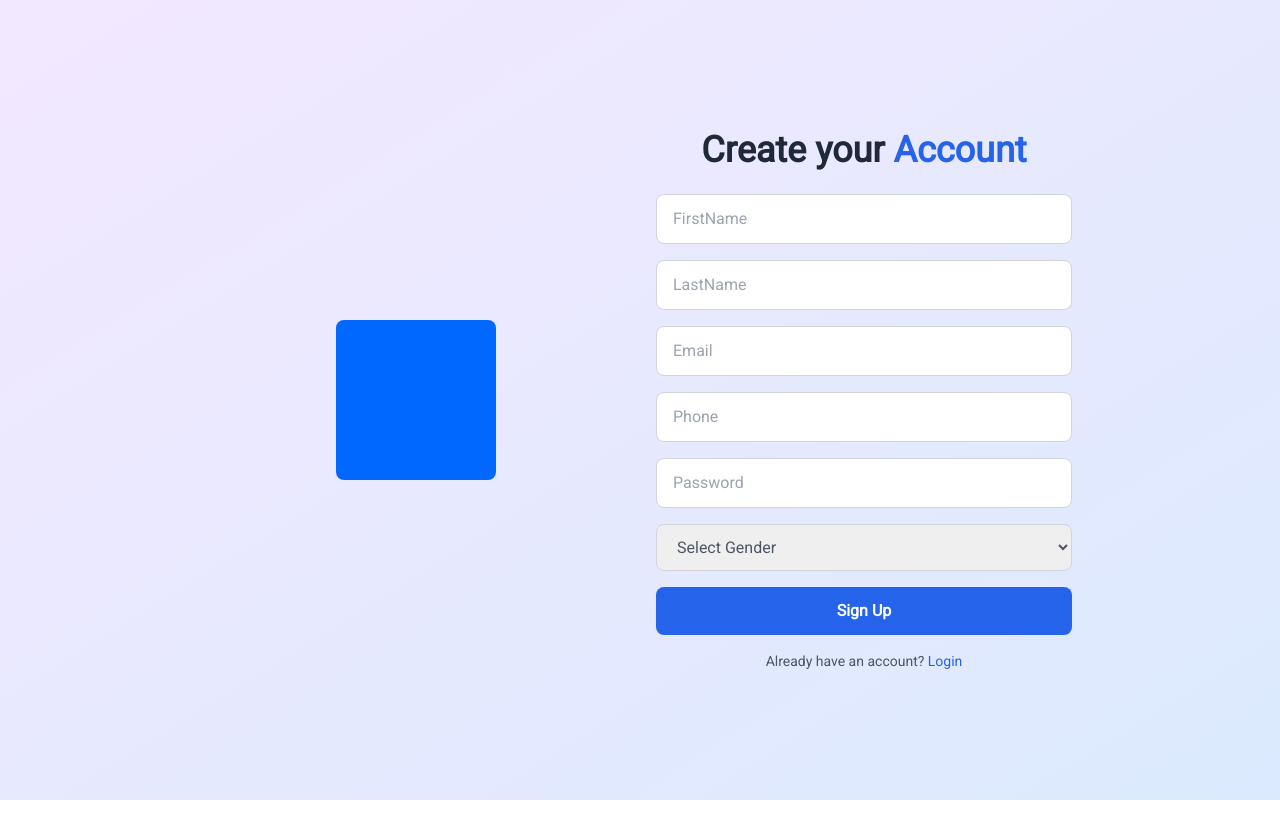
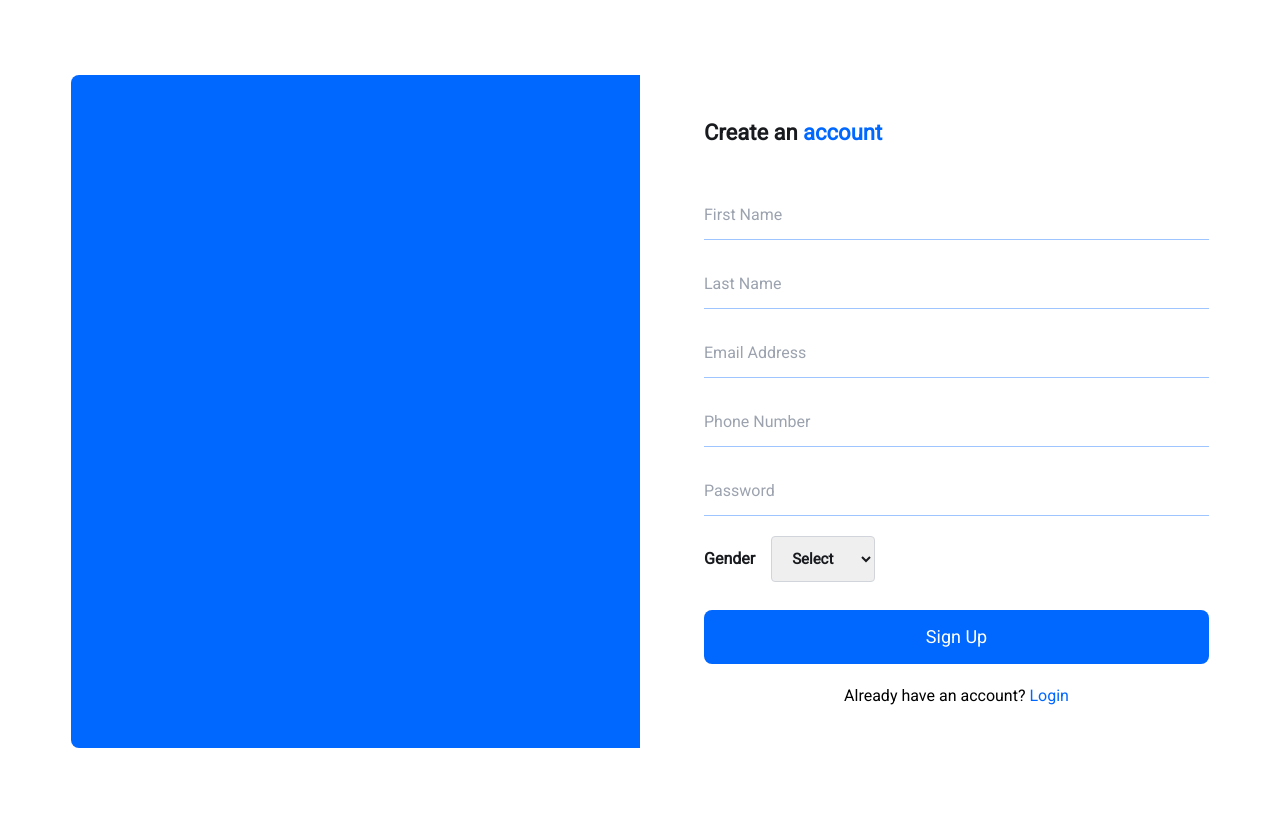
Before and after one commit to kumargaurav3815/Medicare_frontend, a React (Vite) app: page /register in a window 1280 px wide. Before the commit the page ends 800 px from the top, so only its background shows below. Built offline with nearby package versions, Linux system fonts and the light colour scheme.

Commit message:
Fix CORS: use array instead of comma string

```diff
--- a/src/pages/Login.jsx
+++ b/src/pages/Login.jsx
@@ -1,11 +1,11 @@
 /** @format */
 
 import { useState, useEffect } from "react";
-import { Link, useNavigate } from "react-router-dom";
-import { BsArrowLeft } from "react-icons/bs";
-import { toast, ToastContainer } from "react-toastify";
 import loginImg from "../assets/images/login.gif";
 import api from "../../api";
+import { useNavigate } from "react-router-dom";
+import { toast, ToastContainer } from "react-toastify";
+import { Link } from "react-router-dom";
 import "react-toastify/dist/ReactToastify.css";
 
 function Login() {
@@ -13,6 +13,7 @@ function Login() {
   const [email, setEmail] = useState("");
   const [password, setPassword] = useState("");
   const [confirmPassword, setConfirmPassword] = useState("");
+  const [hasShownExpiredMessage, setHasShownExpiredMessage] = useState(false);
 
   const handleLogin = async (e) => {
     e.preventDefault();
@@ -22,69 +23,153 @@ function Login() {
         password,
         confirmPassword,
       });
+
       toast.success(res.data.message || "Login successful!");
-      localStorage.setItem("token", res.data.token);
-      setTimeout(() => navigateTo("/"), 500);
+      const token = res.data.token;
+      localStorage.setItem("token", token);
+      checkTokenExpiration(token);
+      setTimeout(() => {
+        navigateTo("/");
+      }, 500);
     } catch (error) {
-      toast.error(error.response?.data?.message || "Login failed.");
+      if (error.response) {
+        toast.error(
+          error.response.data.message || "Login failed. Please try again."
+        );
+      } else {
+        toast.error("Login failed. Please try again.");
+      }
     }
   };
 
+  const handleRegisterNewUser = () => {
+    navigateTo("/register");
+  };
+
+  const handleLogout = () => {
+    localStorage.removeItem("token");
+    if (!hasShownExpiredMessage) {
+      toast.info("Your session has expired. Please log in again.");
+      setHasShownExpiredMessage(true);
+    }
+    navigateTo("/login");
+  };
+
+  const checkTokenExpiration = (token) => {
+    if (!token) return;
+    const payload = token.split(".")[1];
+    const decodedPayload = JSON.parse(atob(payload));
+    const expirationTime = decodedPayload.exp * 1000;
+
+    if (expirationTime < Date.now()) {
+      handleLogout();
+      return;
+    }
+
+    const intervalId = setInterval(() => {
+      if (Date.now() > expirationTime) {
+        handleLogout();
+        clearInterval(intervalId);
+      }
+    }, 1000);
+
+    return () => clearInterval(intervalId);
+  };
+
+  useEffect(() => {
+    const token = localStorage.getItem("token");
+    if (token) {
+      checkTokenExpiration(token);
+    }
+  }, []);
+
   return (
-    <section className="w-full h-[100dvh] flex responsive-layout items-center justify-center bg-gradient-to-br from-blue-200 via-white to-purple-300 px-4">
-      <ToastContainer />
-      <div className="flex justify-center items-center p-4 w-full max-w-md">
-        <img
-          src={loginImg}
-          alt="Login"
-          className="w-40 h-40 rounded-lg mb-4 md:mb-0"
-        />
+    <section className="flex items-center justify-center min-h-screen w-full">
+      <div className="max-w-[1170px] w-full px-4">
+        <div className="grid grid-cols-1 lg:grid-cols-2">
+          <div className="hidden lg:block">
+            <figure className="rounded-l-lg">
+              <img src={loginImg} className="w-full" alt="Login" />
+            </figure>
           </div>
-      <div className="flex flex-col justify-center w-full max-w-md px-4 py-6">
-        <h2 className="text-4xl font-bold text-center text-gray-800 mb-6">
-          Welcome Back
-        </h2>
-        <form onSubmit={handleLogin} className="space-y-5">
+
+          <div className="rounded-lg lg:pl-16 py-10">
+            <h3 className="text-headingColor text-[22px] leading-9 font-bold mb-10 text-center lg:text-left">
+              Login
+            </h3>
+
+            <form onSubmit={handleLogin}>
+              <div className="mb-5">
                 <input
                   type="email"
+                  name="email"
+                  className="w-full pr-4 py-3 border-b border-solid border-[#0066ff61] focus:outline-none focus:border-b-primaryColor text-[16px] leading-7 text-headingColor placeholder:text-textColor cursor-pointer"
+                  placeholder="Email Address"
                   value={email}
                   onChange={(e) => setEmail(e.target.value)}
                   required
-            placeholder="Email"
-            className="w-full px-4 py-3 rounded-lg border border-gray-300"
+                  autoComplete="email"
                 />
+              </div>
+
+              <div className="mb-5">
                 <input
                   type="password"
+                  name="password"
+                  className="w-full pr-4 py-3 border-b border-solid border-[#0066ff61] focus:outline-none focus:border-b-primaryColor text-[16px] leading-7 text-headingColor placeholder:text-textColor cursor-pointer"
+                  placeholder="Password"
                   value={password}
                   onChange={(e) => setPassword(e.target.value)}
                   required
-            placeholder="Password"
-            className="w-full px-4 py-3 rounded-lg border border-gray-300"
+                  autoComplete="current-password"
                 />
+              </div>
+
+              <div className="mb-5">
                 <input
                   type="password"
+                  name="confirmPassword"
+                  className="w-full pr-4 py-3 border-b border-solid border-[#0066ff61] focus:outline-none focus:border-b-primaryColor text-[16px] leading-7 text-headingColor placeholder:text-textColor cursor-pointer"
+                  placeholder="Confirm Password"
                   value={confirmPassword}
                   onChange={(e) => setConfirmPassword(e.target.value)}
                   required
-            placeholder="Confirm Password"
-            className="w-full px-4 py-3 rounded-lg border border-gray-300"
+                  autoComplete="new-password"
                 />
+              </div>
+
+              <div className="mt-7">
                 <button
                   type="submit"
-            className="w-full bg-blue-600 text-white py-3 rounded-lg font-semibold">
+                  className="w-full bg-primaryColor text-white text-[18px] leading-[30px] rounded-lg px-4 py-3">
                   Login
                 </button>
+              </div>
+
+              <p className="mt-2 text-textColor text-center">
+                <Link
+                  to="/forgotPassword"
+                  className="text-primaryColor font-medium ml-1">
+                  Forgot Password?
+                </Link>
+              </p>
+
+              <hr className="h-px my-4 bg-gray-200 border-0 dark:bg-gray-800" />
+
+              <div>
+                <button
+                  type="button"
+                  className="w-full bg-slate-500 text-white text-[18px] leading-[30px] rounded-lg px-4 py-3"
+                  onClick={handleRegisterNewUser}>
+                  Create Account
+                </button>
+              </div>
             </form>
-        <div className="mt-4 text-sm text-center">
-          <Link to="/forgotPassword" className="text-blue-600">
-            Forgot Password?
-          </Link>{" "}
-          •
-          <Link to="/register" className="text-blue-600 ml-2">
-            Create Account
-          </Link>
           </div>
         </div>
+      </div>
+
+      <ToastContainer />
     </section>
   );
 }
--- a/src/pages/ResetPassword.jsx
+++ b/src/pages/ResetPassword.jsx
@@ -2,74 +2,98 @@
 
 import { useState, useEffect } from "react";
 import { useNavigate, useParams } from "react-router-dom";
-import { toast, ToastContainer } from "react-toastify";
+import { ToastContainer, toast } from "react-toastify";
 import api from "../../api";
 import "react-toastify/dist/ReactToastify.css";
 
 const ResetPassword = () => {
   const { token } = useParams();
-  const navigate = useNavigate();
+  const navigateTo = useNavigate();
   const [password, setPassword] = useState("");
   const [confirmPassword, setConfirmPassword] = useState("");
 
   useEffect(() => {
     if (!token) {
       toast.error("Invalid or expired token.");
-      setTimeout(() => navigate("/login"), 3000);
+      setTimeout(() => {
+        navigateTo("/login");
+      }, 3000);
     }
-  }, [token, navigate]);
+  }, [token, navigateTo]);
 
-  const handleSubmit = async (e) => {
+  const handleResetPassword = async (e) => {
     e.preventDefault();
-    if (password !== confirmPassword)
-      return toast.error("Passwords do not match!");
+
+    if (password !== confirmPassword) {
+      toast.error("Passwords do not match!");
+      return;
+    }
 
     try {
-      const res = await api.put(`/user/reset-password/${token}`, { password });
-      toast.success(res.data.message || "Password reset successful!");
-      setTimeout(() => navigate("/login"), 1000);
-    } catch (err) {
-      toast.error(err.response?.data?.message || "Error resetting password.");
+      const response = await api.put(`/user/reset-password/${token}`, {
+        password,
+      });
+
+      toast.success(response.data.message || "Password reset successful!");
+      setTimeout(() => {
+        navigateTo("/login");
+      }, 1000);
+    } catch (error) {
+      toast.error(
+        error.response?.data?.message ||
+          "Failed to reset password. Please try again later."
+      );
     }
   };
 
   return (
-    <section className="w-full h-[100dvh] flex responsive-layout items-center justify-center bg-gradient-to-br from-blue-100 to-blue-50 px-4">
-      <ToastContainer />
-      <div className="flex justify-center items-center p-4 w-full max-w-md">
-        <img
-          src="/assets/images/reset.gif"
-          alt="Reset Password"
-          className="w-40 h-40 rounded-lg mb-4 md:mb-0"
-        />
-      </div>
-      <div className="flex flex-col justify-center w-full max-w-md px-4 py-6">
-        <h2 className="text-4xl font-bold text-center text-gray-800 mb-6">
+    <section className="flex items-center justify-center min-h-screen bg-gradient-to-r from-blue-100 to-blue-50 px-6 py-8">
+      <div className="max-w-md w-full bg-white shadow-lg rounded-xl p-8">
+        <h3 className="text-primaryColor text-3xl font-bold mb-8 text-center">
           Reset Password
-        </h2>
-        <form onSubmit={handleSubmit} className="space-y-5">
+        </h3>
+
+        <form onSubmit={handleResetPassword}>
+          <div className="mb-6">
+            <label className="block text-sm font-medium text-gray-700 mb-2">
+              New Password
+            </label>
             <input
               type="password"
-            placeholder="New Password"
+              placeholder="Enter new password"
+              autoComplete="new-password"
+              className="w-full px-4 py-3 border rounded-lg border-gray-300 focus:ring-2 focus:ring-primaryColor focus:outline-none text-gray-900 text-base placeholder-gray-400"
               value={password}
               onChange={(e) => setPassword(e.target.value)}
               required
-            className="w-full px-4 py-3 rounded-lg border border-gray-300"
             />
+          </div>
+
+          <div className="mb-6">
+            <label className="block text-sm font-medium text-gray-700 mb-2">
+              Confirm New Password
+            </label>
             <input
               type="password"
-            placeholder="Confirm Password"
+              placeholder="Confirm your password"
+              autoComplete="confirm-password"
+              className="w-full px-4 py-3 border rounded-lg border-gray-300 focus:ring-2 focus:ring-primaryColor focus:outline-none text-gray-900 text-base placeholder-gray-400"
               value={confirmPassword}
               onChange={(e) => setConfirmPassword(e.target.value)}
               required
-            className="w-full px-4 py-3 rounded-lg border border-gray-300"
             />
+          </div>
+
+          <div className="mt-8">
             <button
               type="submit"
-            className="w-full bg-blue-600 text-white py-3 rounded-lg font-semibold">
-            Reset
+              className="w-full bg-primaryColor hover:bg-primaryDark text-white text-lg font-semibold rounded-lg px-4 py-3 transition ease-in-out duration-300">
+              Reset Password
             </button>
+          </div>
         </form>
+
+        <ToastContainer />
       </div>
     </section>
   );
--- a/src/pages/SignUp.jsx
+++ b/src/pages/SignUp.jsx
@@ -1,92 +1,196 @@
 /** @format */
 
 import { useState } from "react";
+import signUpImg from "../assets/images/signup.gif";
 import { Link, useNavigate } from "react-router-dom";
 import { toast, ToastContainer } from "react-toastify";
-import signUpImg from "../assets/images/signup.gif";
 import api from "../../api";
 import "react-toastify/dist/ReactToastify.css";
 
 function Signup() {
+  const [firstName, setFirstName] = useState("");
+  const [lastName, setLastName] = useState("");
+  const [email, setEmail] = useState("");
+  const [phone, setPhone] = useState("");
+  const [gender, setGender] = useState("");
+  const [password, setPassword] = useState("");
+
   const navigateTo = useNavigate();
-  const [form, setForm] = useState({
-    firstName: "",
-    lastName: "",
-    email: "",
-    phone: "",
-    gender: "",
-    password: "",
+
+  const validateEmail = (email) =>
+    /^[^\s@]+@[^\s@]+\.[^\s@]+$/.test(email.toLowerCase());
+
+  const validatePhone = (phone) => phone.length >= 10;
+  const validatePassword = (password) => password.length >= 6;
+
+  const handleRegistration = async (e) => {
+    e.preventDefault();
+
+    if (!validateEmail(email)) {
+      toast.error("Please enter a valid email.");
+      return;
+    }
+    if (!validatePhone(phone)) {
+      toast.error("Phone number should be at least 10 digits.");
+      return;
+    }
+    if (!validatePassword(password)) {
+      toast.error("Password should be at least 6 characters long.");
+      return;
+    }
+
+    try {
+      const res = await api.post("/user/patient/register", {
+        firstName,
+        lastName,
+        email,
+        phone,
+        gender,
+        password,
       });
 
-  const handleChange = (e) =>
-    setForm({ ...form, [e.target.name]: e.target.value });
+      toast.success(res.data.message || "Registration successful!");
+      setTimeout(() => {
+        navigateTo("/login");
+      }, 800);
 
-  const handleSubmit = async (e) => {
-    e.preventDefault();
-    if (!form.email.includes("@")) return toast.error("Invalid email");
-    if (form.phone.length < 10) return toast.error("Phone must be 10+ digits");
-    if (form.password.length < 6) return toast.error("Password too short");
-
-    try {
-      const res = await api.post("/user/patient/register", form);
-      toast.success(res.data.message || "Registration successful");
-      setTimeout(() => navigateTo("/login"), 1000);
+      // Reset form fields
+      setFirstName("");
+      setLastName("");
+      setEmail("");
+      setPhone("");
+      setGender("");
+      setPassword("");
     } catch (error) {
-      toast.error(error.response?.data?.message || "Registration failed.");
+      console.error("Registration error:", error);
+      toast.error(
+        error.response?.data?.message ||
+          "Registration failed. Please try again."
+      );
     }
   };
 
   return (
-    <section className="w-full h-[100dvh] flex responsive-layout items-center justify-center bg-gradient-to-br from-purple-100 to-blue-100 px-4">
-      <ToastContainer />
-      <div className="flex justify-center items-center p-4 w-full max-w-md">
+    <section className="flex items-center justify-center min-h-screen w-full">
+      <div className="max-w-[1170px] w-full px-4">
+        <div className="grid grid-cols-1 lg:grid-cols-2">
+          <div className="hidden lg:block rounded-l-lg overflow-hidden">
+            <figure className="h-full w-full">
               <img
                 src={signUpImg}
-          alt="Signup"
-          className="w-40 h-40 rounded-lg mb-4 md:mb-0"
+                className="object-cover w-full h-full"
+                alt="Sign Up"
+              />
+            </figure>
+          </div>
+
+          <div className="rounded-lg lg:pl-16 py-10">
+            <h3 className="text-headingColor text-[22px] leading-9 font-bold mb-10 text-center lg:text-left">
+              Create an <span className="text-primaryColor">account</span>
+            </h3>
+
+            <form onSubmit={handleRegistration}>
+              <div className="mb-5">
+                <input
+                  type="text"
+                  name="firstName"
+                  placeholder="First Name"
+                  value={firstName}
+                  onChange={(e) => setFirstName(e.target.value)}
+                  className="w-full pr-4 py-3 border-b border-[#0066ff61] focus:outline-none focus:border-b-primaryColor text-[16px] text-headingColor placeholder:text-textColor"
+                  required
                 />
               </div>
-      <div className="flex flex-col justify-center w-full max-w-md px-4 py-6">
-        <h2 className="text-4xl font-bold text-center text-gray-800 mb-6">
-          Create your <span className="text-blue-600">Account</span>
-        </h2>
-        <form onSubmit={handleSubmit} className="space-y-4">
-          {["firstName", "lastName", "email", "phone", "password"].map(
-            (name, idx) => (
+
+              <div className="mb-5">
                 <input
-                key={idx}
-                name={name}
-                value={form[name]}
-                onChange={handleChange}
+                  type="text"
+                  name="lastName"
+                  placeholder="Last Name"
+                  value={lastName}
+                  onChange={(e) => setLastName(e.target.value)}
+                  className="w-full pr-4 py-3 border-b border-[#0066ff61] focus:outline-none focus:border-b-primaryColor text-[16px] text-headingColor placeholder:text-textColor"
                   required
-                placeholder={name.charAt(0).toUpperCase() + name.slice(1)}
-                className="w-full px-4 py-3 rounded-lg border border-gray-300"
                 />
-            )
-          )}
+              </div>
+
+              <div className="mb-5">
+                <input
+                  type="email"
+                  name="email"
+                  placeholder="Email Address"
+                  value={email}
+                  onChange={(e) => setEmail(e.target.value)}
+                  className="w-full pr-4 py-3 border-b border-[#0066ff61] focus:outline-none focus:border-b-primaryColor text-[16px] text-headingColor placeholder:text-textColor"
+                  required
+                  autoComplete="email"
+                />
+              </div>
+
+              <div className="mb-5">
+                <input
+                  type="tel"
+                  name="phone"
+                  placeholder="Phone Number"
+                  value={phone}
+                  onChange={(e) => setPhone(e.target.value)}
+                  className="w-full pr-4 py-3 border-b border-[#0066ff61] focus:outline-none focus:border-b-primaryColor text-[16px] text-headingColor placeholder:text-textColor"
+                  required
+                  autoComplete="tel"
+                />
+              </div>
+
+              <div className="mb-5">
+                <input
+                  type="password"
+                  name="password"
+                  placeholder="Password"
+                  value={password}
+                  onChange={(e) => setPassword(e.target.value)}
+                  className="w-full pr-4 py-3 border-b border-[#0066ff61] focus:outline-none focus:border-b-primaryColor text-[16px] text-headingColor placeholder:text-textColor"
+                  required
+                  autoComplete="new-password"
+                />
+              </div>
+
+              <div className="mb-5 flex items-center justify-between">
+                <label className="text-headingColor font-bold text-[16px] leading-7">
+                  Gender
                   <select
                     name="gender"
-            value={form.gender}
-            onChange={handleChange}
-            required
-            className="w-full px-4 py-3 rounded-lg border border-gray-300 text-gray-600">
-            <option value="">Select Gender</option>
+                    value={gender}
+                    onChange={(e) => setGender(e.target.value)}
+                    className="ml-4 text-textColor font-semibold text-[15px] px-4 py-3 border border-gray-300 rounded focus:outline-none"
+                    required>
+                    <option value="">Select</option>
                     <option value="Male">Male</option>
                     <option value="Female">Female</option>
                   </select>
+                </label>
+              </div>
+
+              <div className="mt-7">
                 <button
                   type="submit"
-            className="w-full bg-blue-600 text-white py-3 rounded-lg font-semibold">
+                  className="w-full bg-primaryColor text-white text-[18px] leading-[30px] rounded-lg px-4 py-3">
                   Sign Up
                 </button>
-        </form>
-        <p className="text-sm text-center text-gray-600 mt-4">
-          Already have an account?{" "}
-          <Link to="/login" className="text-blue-600 font-medium">
+              </div>
+
+              <p className="mt-5 text-textColor text-center">
+                Already have an account?
+                <Link
+                  to="/login"
+                  className="text-primaryColor font-medium ml-1">
                   Login
                 </Link>
               </p>
+            </form>
           </div>
+        </div>
+      </div>
+
+      <ToastContainer />
     </section>
   );
 }
```
Lines whose indentation alone changed are shown as unchanged.
